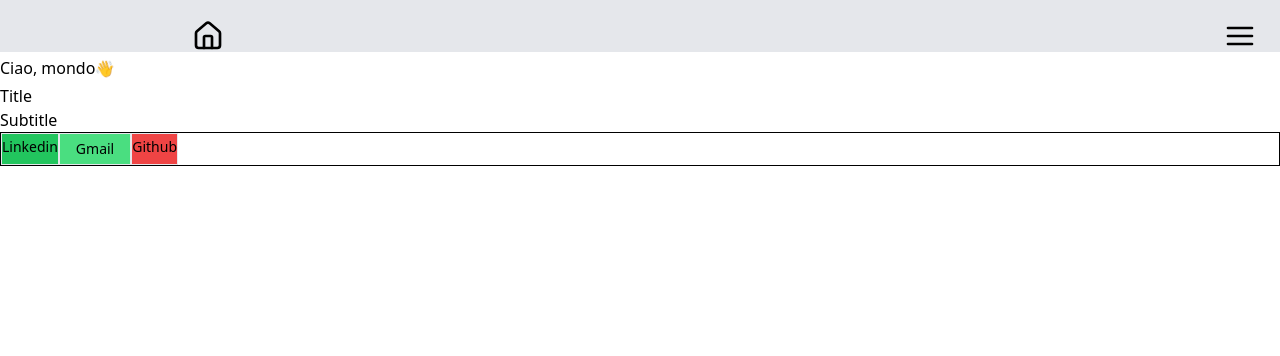
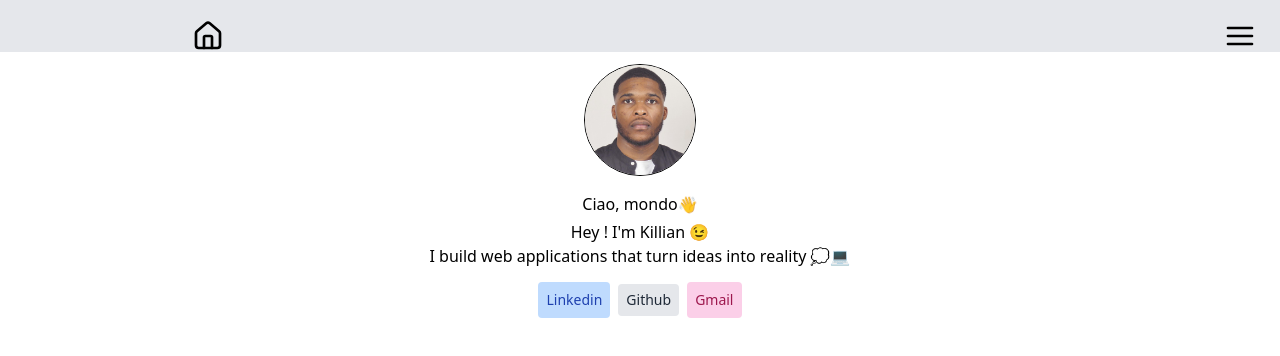
Before and after one commit to guelate/Portfolio, a Next.js app in the folder client/: page / in a window 1280 px wide. Shown: the top 356 px of the page. Built offline with nearby package versions, Linux system fonts and the light colour scheme.

Commit message:
feat(client):wip of Header

```diff
--- a/client/app/components/AvatarPicture.tsx
+++ /dev/null
@@ -1,10 +0,0 @@
-import { Avatar, AvatarImage, AvatarFallback } from "@/components/ui/avatar"
-
-export default function AvatarPicture() {
-  return (
-    <Avatar className="h-12 w-12 border border-black border-muted rounded-full">
-      <AvatarImage src="/placeholder-user.jpg" />
-      <AvatarFallback>CNefjepj</AvatarFallback>
-    </Avatar>
-  )
-}
--- a/client/app/components/Description.tsx
+++ b/client/app/components/Description.tsx
@@ -1,9 +1,8 @@
 "use client";
 import { useEffect, useState } from "react";
-
+import LabelLine from "./LabelLine";
 
 export default function Description() {
-
   const [text, setText] = useState("Ciao, mondo"); // add more text: Bonjour tout le monde, hello world, Ciao mondo
 
   useEffect(() => {
@@ -17,7 +16,23 @@ export default function Description() {
   }, []);
 
   return (
-    <div>
+    //   <div className="block border justify-center">
+    //     <p className="flex flex-row items-center gap-1 text-shadow shadow-yellow-300 dark:text-shadow-none min-h-8">
+    //       <span
+    //         className="inline-block text-primary-txt motion-safe:animate-wave"
+    //         role="img"
+    //         aria-label="waving hand"
+    //       >
+    //         {text}
+    //         <span className="wave-hand">👋</span>
+    //       </span>
+    //     </p>
+    //     <h3>Hey ! I'm Killian 😉</h3>
+    //     <p>I build web applications that turn ideas into reality 💭💻</p>
+    //   </div>
+    // );
+
+    <div className="flex flex-col justify-center items-center text-center">
       <p className="flex flex-row items-center gap-1 text-shadow shadow-yellow-300 dark:text-shadow-none min-h-8">
         <span
           className="inline-block text-primary-txt motion-safe:animate-wave"
@@ -28,8 +43,11 @@ export default function Description() {
           <span className="wave-hand">👋</span>
         </span>
       </p>
-      <h3>Title</h3>
-      <p>Subtitle</p>
+      <h3>Hey ! I'm Killian 😉</h3>
+      <p>I build web applications that turn ideas into reality 💭💻</p>
+      <div className="py-4">
+        <LabelLine />
+      </div>
     </div>
   );
 }
--- a/client/app/components/HomeHeader.tsx
+++ b/client/app/components/HomeHeader.tsx
@@ -2,12 +2,13 @@
 
 import Description from "./Description";
 import LabelLine from "./LabelLine";
+import ProfilPicture from "./ProfilPicture";
 
 export default function HomeHeader() {
   return (
-    <div>
+    <div className="justify px-60">
+      <ProfilPicture />
       <Description />
-      <LabelLine />
     </div>
   );
 }
--- a/client/app/components/LabelLine.tsx
+++ b/client/app/components/LabelLine.tsx
@@ -1,4 +1,3 @@
-
 import { Button } from "@/components/ui/button";
 
 import {
@@ -13,24 +12,24 @@ import {
 import { Input } from "./ui/input";
 import { Label } from "./ui/label";
 
-
 export default function LabelLine() {
-
-    // TODO: LINKEDIN + GITHUB SHOULD HAVE SAME SYLE OF GMAIL (SPACEMENT AND ALIGMENT)
-    //TODO: split component
+  //TODO: split component
   return (
-    <div className="border border-black flex align-middle justify-betweenpy-2">
+    <div className="flex justify-center items-center h-8 w-56 text-center space-x-2">
       <a
-        className="border bg-green-500"
         href="https://www.linkedin.com/in/killian-seyo/"
+        // className="w-full h-full m-0 p-0"
       >
-        {" "}
-        <Label>Linkedin</Label>
+        <Button className="h-full rounded .rounded-lg bg-blue-200 hover:bg-blue-300 text-blue-800 m-0 p-2">
+          Linkedin
+        </Button>
       </a>
 
       <Dialog>
         <DialogTrigger asChild>
-          <Button className="border bg-green-400 h-8">Gmail</Button>
+          <Button className="h-full rounded .rounded-lg bg-gray-200 hover:bg-gray-300 text-gray-800 m-0 p-2">
+            Github
+          </Button>
         </DialogTrigger>
         <DialogContent className="sm:max-w-[425px]">
           <DialogHeader>
@@ -66,8 +65,10 @@ export default function LabelLine() {
           </DialogFooter>
         </DialogContent>
       </Dialog>
-      <a className="border bg-red-500" href="https://github.com/guelate">
-        <Label>Github</Label>
+      <a href="https://github.com/guelate">
+        <Button className="h-full rounded .rounded-lg bg-pink-200 hover:bg-pink-300 text-pink-800 m-0 p-2">
+          Gmail
+        </Button>
       </a>
     </div>
   );
--- /dev/null
+++ b/client/app/components/ProfilPicture.tsx
@@ -0,0 +1,17 @@
+import { Avatar, AvatarImage, AvatarFallback } from "@/components/ui/avatar"
+import Image from 'next/image'
+import profil from "../../public/profil.jpeg"
+
+export default function ProfilPicture() {
+  return (
+    <div className="flex justify-center py-3">
+    <Avatar className="h-28 w-28 border border-gray-400 border-muted rounded-full">
+      <Image
+          src={profil}
+          alt="Profil picture"
+        />
+    </Avatar>
+
+    </div>
+  )
+}
```
Also changed, not shown: client/app/components/ImageMoving.tsx (renamed from client/app/components/component1.tsx), client/public/profil.jpeg (added). Lines whose indentation alone changed are shown as unchanged.
